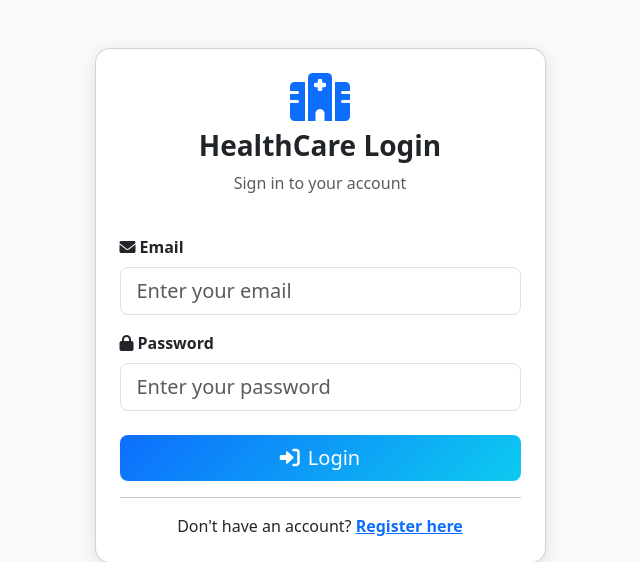
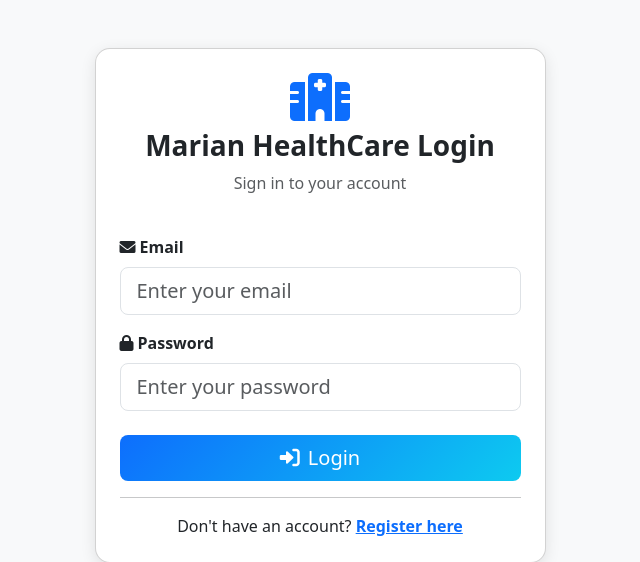
Before and after one commit to annamariya340/healthcare-app, a Flask app: page /login in a window 1280 px wide. Shown: the part 56-618 px from the top of the page, without its empty margins (320-960 px from the left). Run offline with Flask 3, Linux system fonts and the light colour scheme.

Commit message:
Update login.html

```diff
--- a/app/templates/login.html
+++ b/app/templates/login.html
@@ -6,7 +6,7 @@
         <div class="card p-4">
             <div class="text-center mb-4">
                 <i class="fas fa-hospital fa-3x text-primary"></i>
-                <h3 class="mt-2 fw-bold">HealthCare Login</h3>
+                <h3 class="mt-2 fw-bold">Marian HealthCare Login</h3>
                 <p class="text-muted">Sign in to your account</p>
             </div>
 
```
